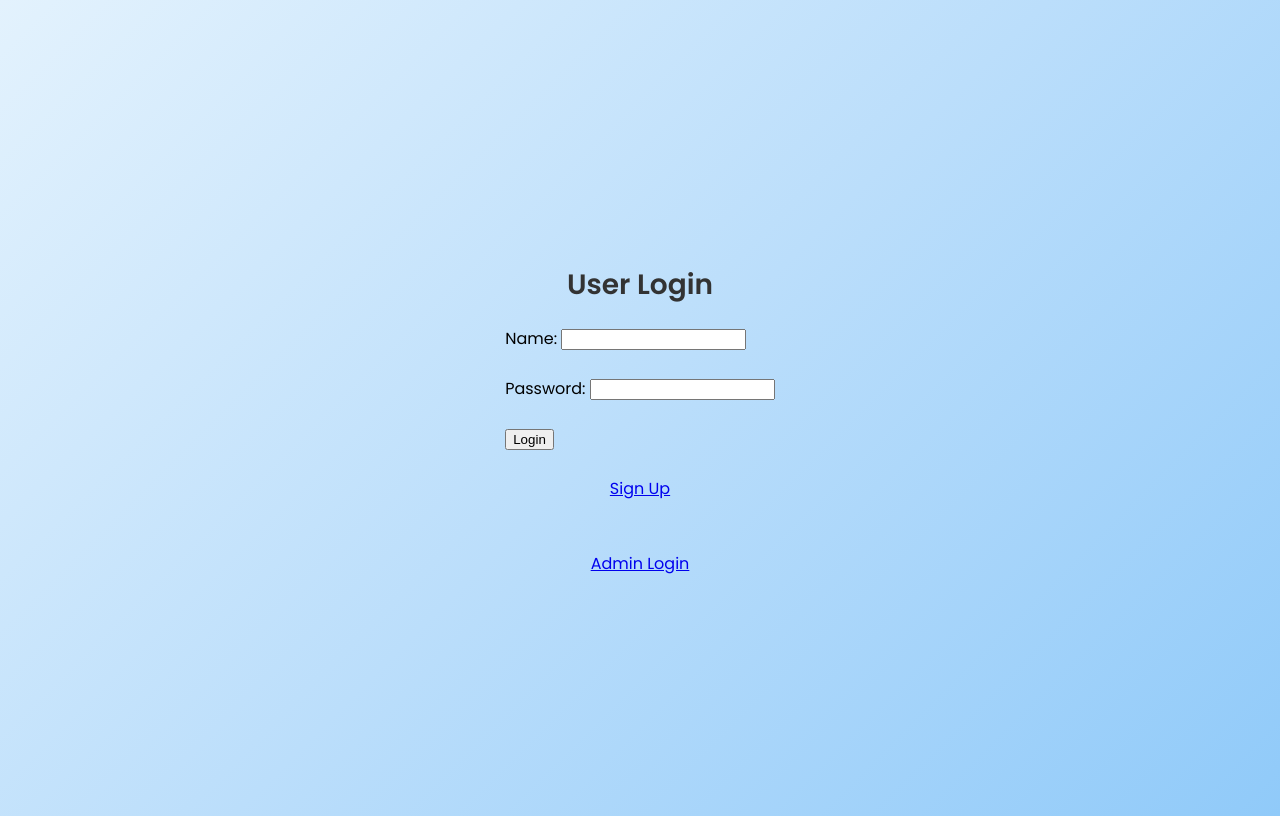
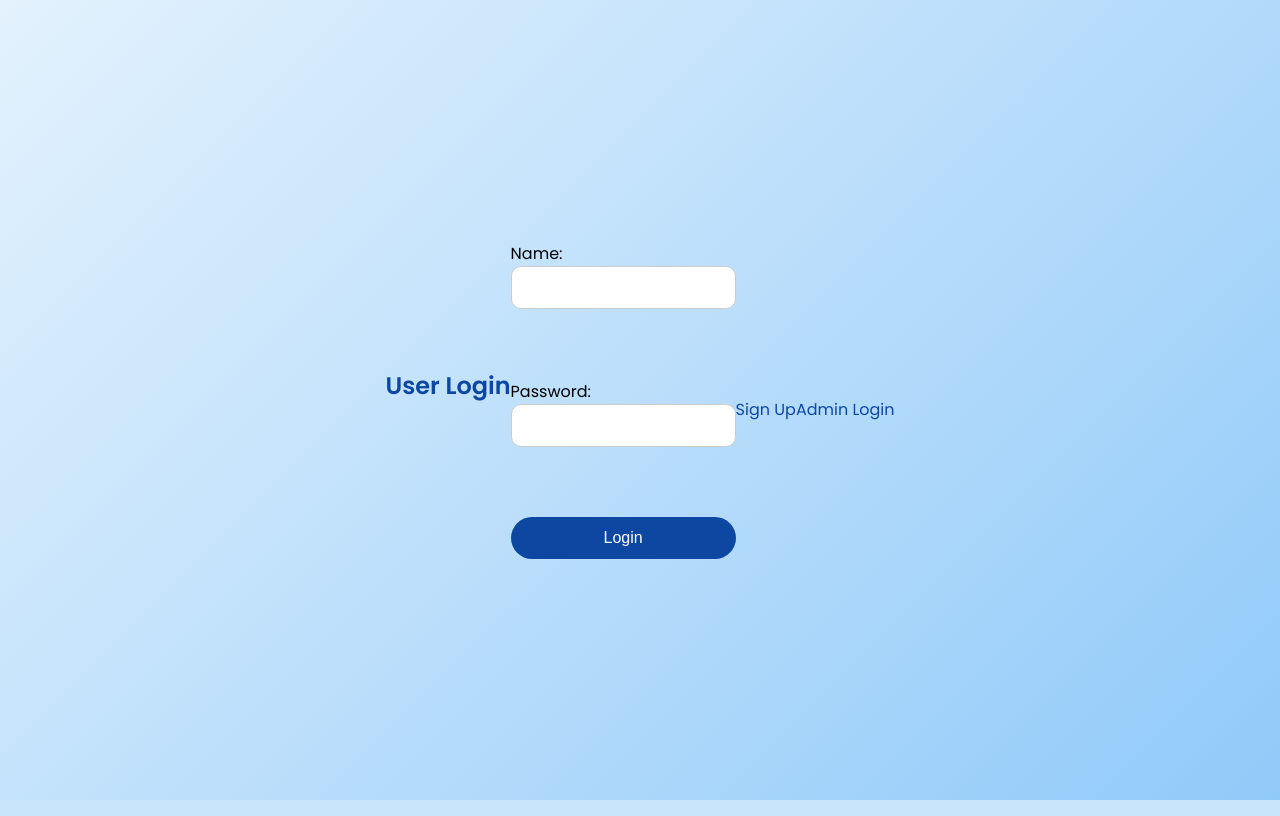
Before and after one commit to Pushti20/Ticket-system, a Flask app: page / in a window 1280 px wide. Run offline with Flask 3, Linux system fonts and the light colour scheme; some libraries are stand-ins or nearby versions.

Commit message:
Update style.css

```diff
--- a/static/style.css
+++ b/static/style.css
@@ -1,5 +1,10 @@
-/* Import Google Font */
 @import url('https://fonts.googleapis.com/css2?family=Poppins:wght@300;400;600&display=swap');
+
+* {
+    margin: 0;
+    padding: 0;
+    box-sizing: border-box;
+}
 
 body {
     background: linear-gradient(135deg, #E3F2FD, #BBDEFB, #90CAF9);
@@ -8,23 +13,24 @@ body {
     justify-content: center;
     align-items: center;
     min-height: 100vh;
-    flex-direction: column;
 }
 
+/* Card Container */
 .container {
-    background-color: rgba(255, 255, 255, 0.95);
+    background: #ffffff;
     padding: 40px;
-    border-radius: 12px;
-    box-shadow: 0 10px 30px rgba(0, 0, 0, 0.2);
-    max-width: 500px;
     width: 100%;
-    animation: fadeIn 0.5s ease-in-out;
+    max-width: 420px;
+    border-radius: 18px;
+    box-shadow: 0 20px 40px rgba(0, 0, 0, 0.15);
+    animation: fadeIn 0.6s ease-in-out;
 }
 
+/* Animation */
 @keyframes fadeIn {
     from {
         opacity: 0;
-        transform: translateY(-20px);
+        transform: translateY(-25px);
     }
     to {
         opacity: 1;
@@ -32,44 +38,91 @@ body {
     }
 }
 
-h2 {
-    font-size: 28px;
-    font-weight: bold;
-    color: #333;
+/* Headings */
+h1, h2 {
     text-align: center;
-    margin-bottom: 20px;
+    margin-bottom: 30px;
+    font-weight: 600;
+    color: #0d47a1;
 }
 
-.form-group {
-    margin-bottom: 20px;
+/* Form Layout */
+form {
+    display: flex;
+    flex-direction: column;
 }
 
-.btn-primary {
-    width: 100%;
+label {
+    margin-bottom: 6px;
+    font-weight: 500;
+    color: #333;
+}
+
+input {
     padding: 12px;
+    margin-bottom: 20px;
+    border-radius: 10px;
+    border: 1px solid #ccc;
+    font-size: 15px;
+    transition: 0.3s;
+}
+
+input:focus {
+    border-color: #0d47a1;
+    outline: none;
+    box-shadow: 0 0 8px rgba(13, 71, 161, 0.2);
+}
+
+/* Buttons */
+button, .btn-primary {
+    padding: 12px;
+    border: none;
+    border-radius: 30px;
+    background: #0d47a1;
+    color: white;
     font-size: 16px;
-    background-color: #0d47a1;
-    color: white;
-    border: none;
-    border-radius: 25px;
     cursor: pointer;
     transition: 0.3s;
 }
 
-.btn-primary:hover {
-    background-color: #0b3c8a;
+button:hover, .btn-primary:hover {
+    background: #08306b;
+    transform: translateY(-2px);
 }
 
-.alert {
-    margin-top: 20px;
-    padding: 15px;
-    border-radius: 5px;
+/* Links */
+a {
+    display: block;
     text-align: center;
-    font-size: 16px;
+    margin-top: 18px;
+    text-decoration: none;
+    color: #0d47a1;
+    font-weight: 500;
+    transition: 0.3s;
 }
 
-.alert-danger {
-    background-color: #f8d7da;
-    color: #721c24;
-    border: 1px solid #f5c6cb;
+a:hover {
+    color: #08306b;
 }
+
+/* Ticket Summary Table */
+table {
+    width: 100%;
+    border-collapse: collapse;
+    margin-top: 20px;
+}
+
+th {
+    text-align: left;
+    padding-bottom: 10px;
+    color: #0d47a1;
+}
+
+td {
+    padding: 8px 0;
+}
+
+td input {
+    width: 70px;
+    margin-right: 10px;
+}
```
